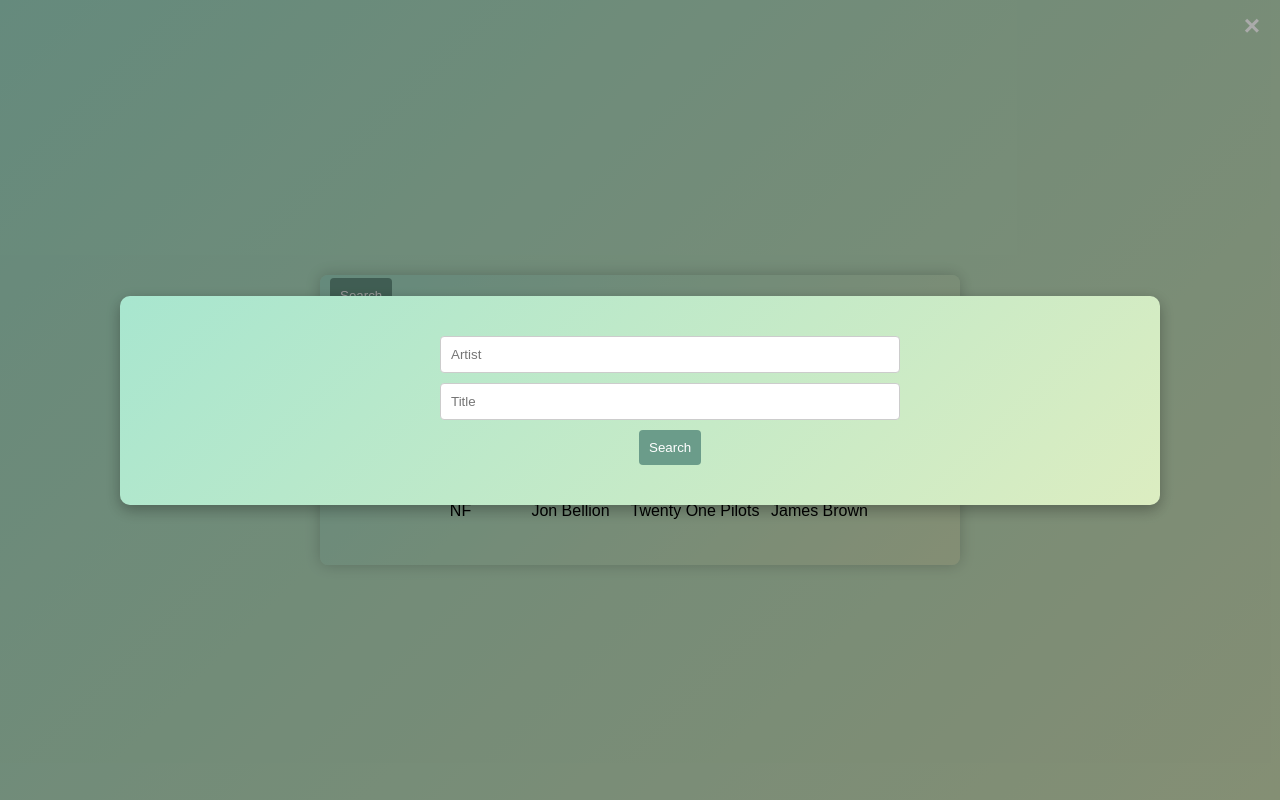
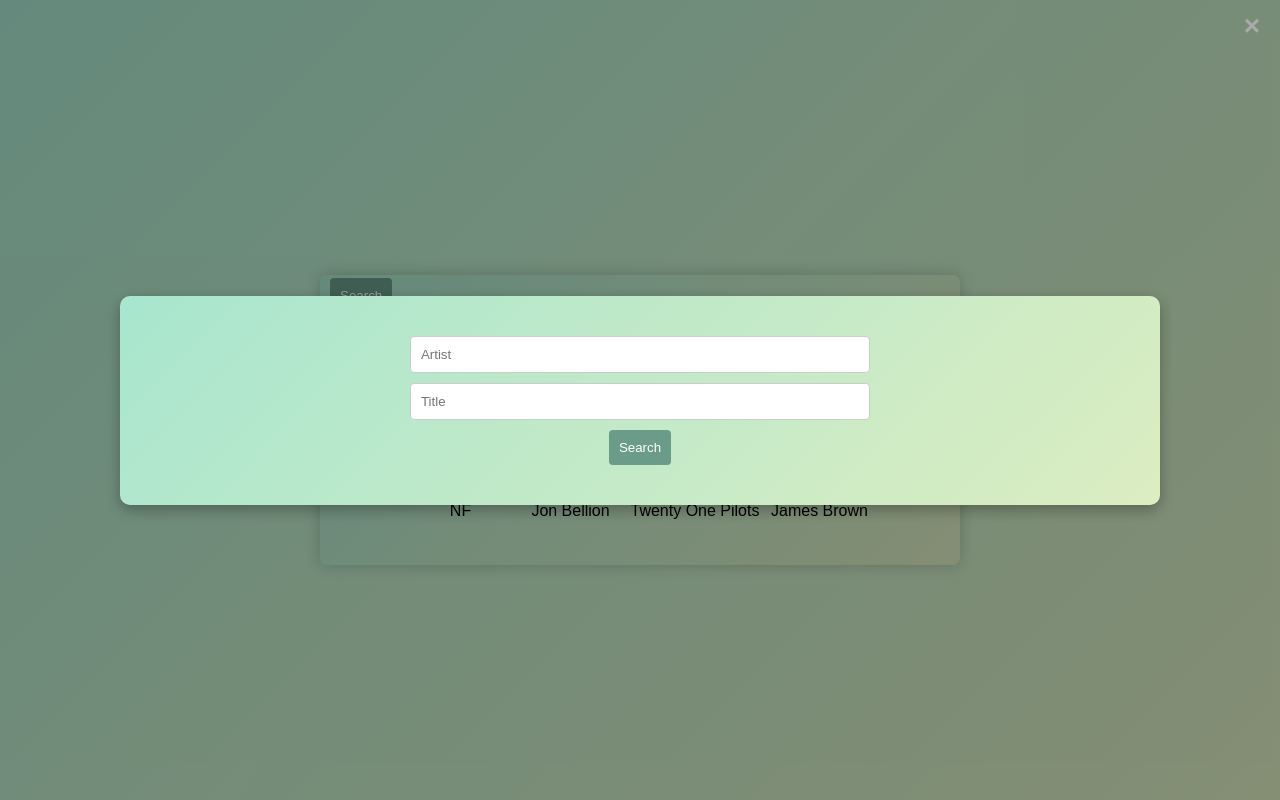
Before and after one commit to Davedigital9/music_api, a React (Vite) app: page / in a window 1280 px wide. Both pictures are taken after a click on the button "Search". Built offline with nearby package versions, Linux system fonts and the light colour scheme.

Commit message:
Resolved styling issues of the search form

```diff
--- a/src/App.css
+++ b/src/App.css
@@ -63,7 +63,8 @@ body {
   box-shadow: 0 5px 15px rgba(0, 0, 0, 0.3);
   display: flex;
   flex-direction: row; /* Change to row for side-by-side layout */
-  justify-content: space-between;
+  justify-content: center;
+  align-items: center;
 }
 
 .modal-content h2 {
@@ -113,7 +114,6 @@ body {
 .search-form {
   margin-top: 20px;
   margin-bottom: 20px;
-  margin-left: 300px;
 }
 
 .search-form input {
```
